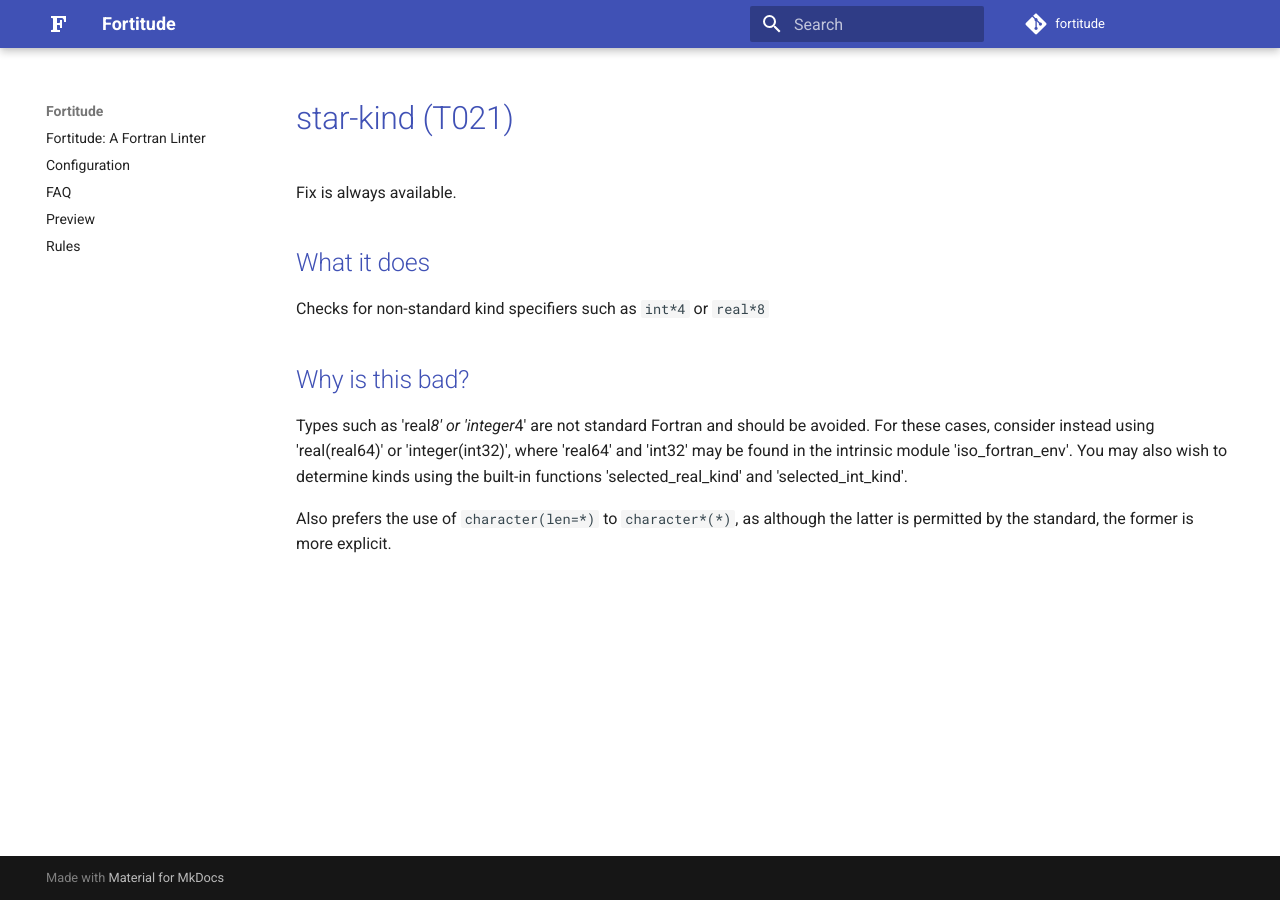
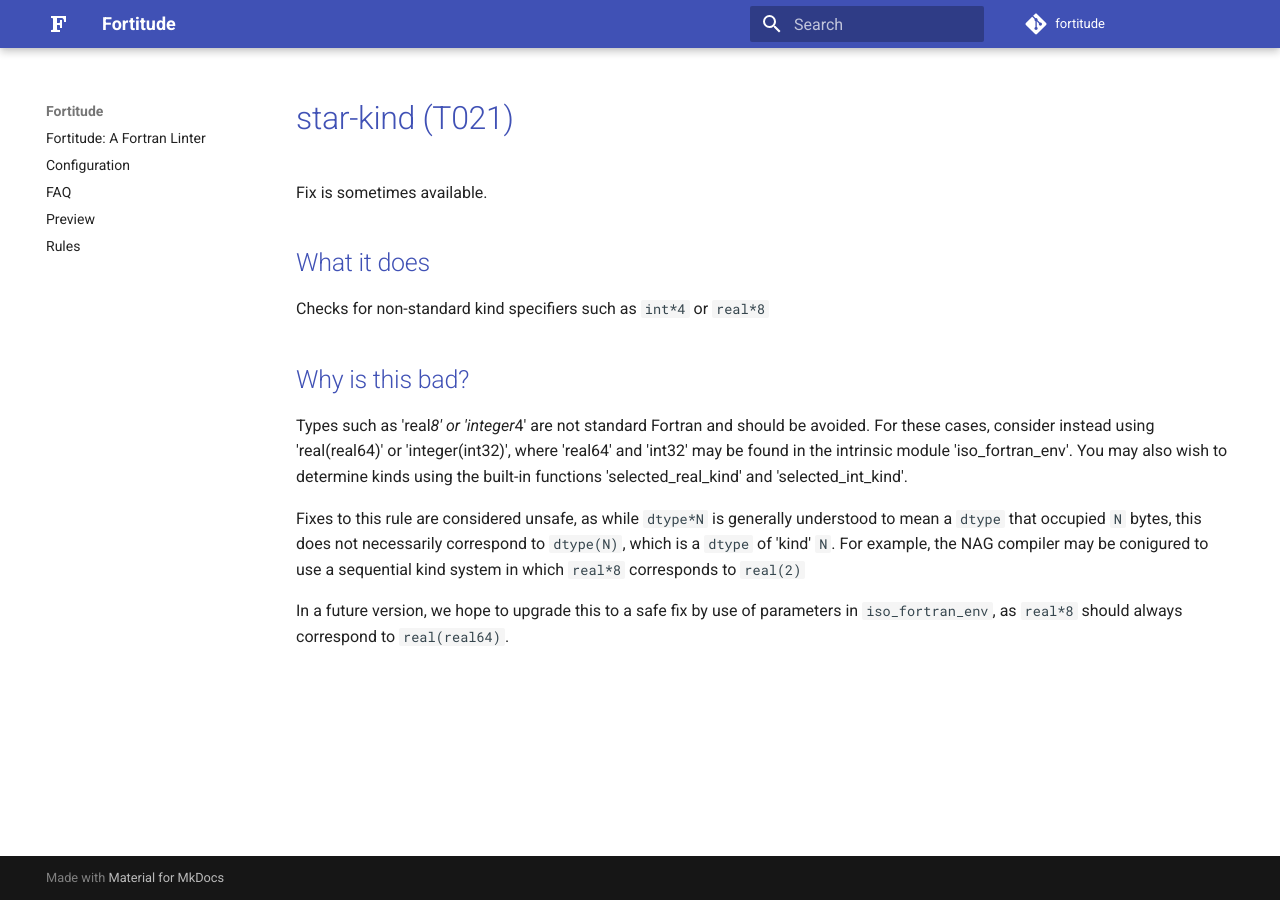
Before and after one commit to PlasmaFAIR/fortitude, an MkDocs documentation site: the page built from docs/rules/star-kind.md, in a window 1280 px wide. Built offline with MkDocs 1.6.1 and Material for MkDocs 9.7.7, drawn with Linux system fonts in a browser that asks for light colours; comment, search, counter and statistics services are not loaded.

Commit message:
Bugfix: star-kind fix set to unsafe

```diff
--- a/docs/rules/star-kind.md
+++ b/docs/rules/star-kind.md
@@ -1,5 +1,5 @@
 # star-kind (T021)
-Fix is always available.
+Fix is sometimes available.
 
 ## What it does
 Checks for non-standard kind specifiers such as `int*4` or `real*8`
@@ -11,6 +11,11 @@
 module 'iso_fortran_env'. You may also wish to determine kinds using the
 built-in functions 'selected_real_kind' and 'selected_int_kind'.
 
-Also prefers the use of `character(len=*)` to
-`character*(*)`, as although the latter is permitted by the standard, the former is
-more explicit.
+Fixes to this rule are considered unsafe, as while `dtype*N` is generally
+understood to mean a `dtype` that occupied `N` bytes, this does not necessarily
+correspond to `dtype(N)`, which is a `dtype` of 'kind' `N`. For example, the NAG
+compiler may be conigured to use a sequential kind system in which `real*8`
+corresponds to `real(2)`
+
+In a future version, we hope to upgrade this to a safe fix by use of parameters
+in `iso_fortran_env`, as `real*8` should always correspond to `real(real64)`.
```
Also changed, not shown: 4 other files.
